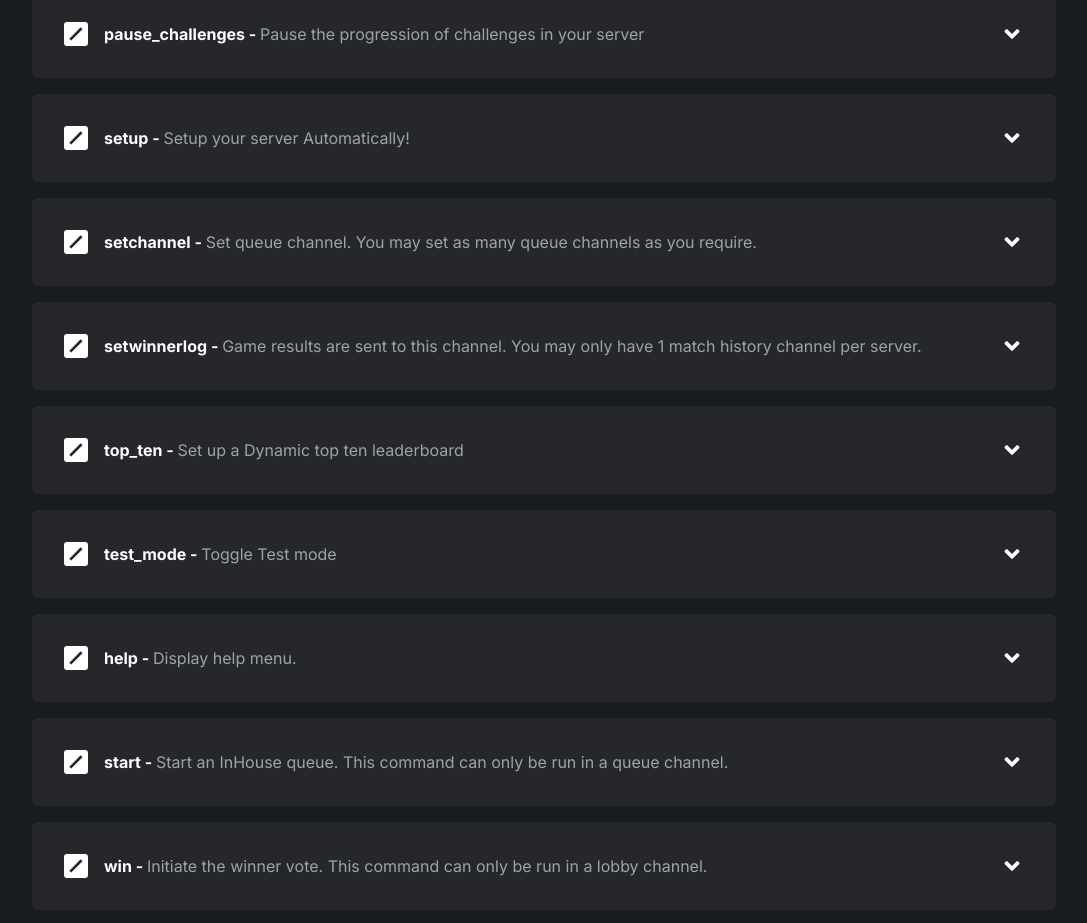
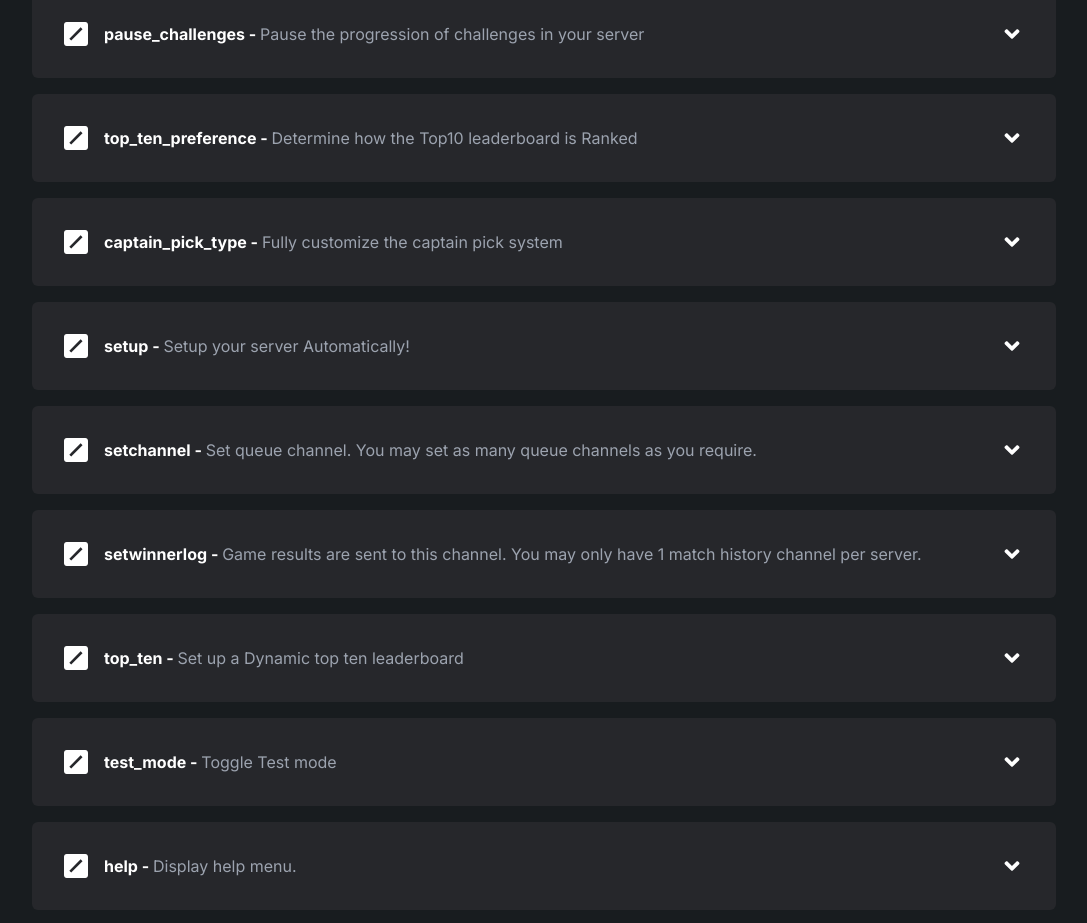
Before and after one commit to ItzDerock/InHouseQueue-site, a Next.js app: page /commands in a window 1280 px wide. Shown: the part 4120-5043 px from the top of the page, without its empty margins (96-1183 px from the left). Built offline with nearby package versions, Linux system fonts and the light colour scheme.

Commit message:
feature: top_ten_pref / captain_pick_order (#57)
* feature: top_ten_pref / captain_pick_order

* feature: top_ten_pref / captain_pick_order

```diff
--- a/src/data/commands.ts
+++ b/src/data/commands.ts
@@ -421,6 +421,28 @@ const commands = [
           "/pause_challenges",
       ]
     },
+    {
+      "name": "top_ten_preference",
+      "type": "Admin",
+      "description": "Determine how the Top10 leaderboard is Ranked",
+      "usage": [
+       "/top_ten_preference [pref]",
+      ],
+      "examples": [
+          "/top_ten_preference MMR",
+      ]
+    },
+     {
+      "name": "captain_pick_type",
+      "type": "Admin",
+      "description": "Fully customize the captain pick system",
+      "usage": [
+       "/captain_pick_type",
+      ],
+      "examples": [
+          "/captain_pick_type",
+      ]
+    },
 
   // ~ Set-up
   {
```
